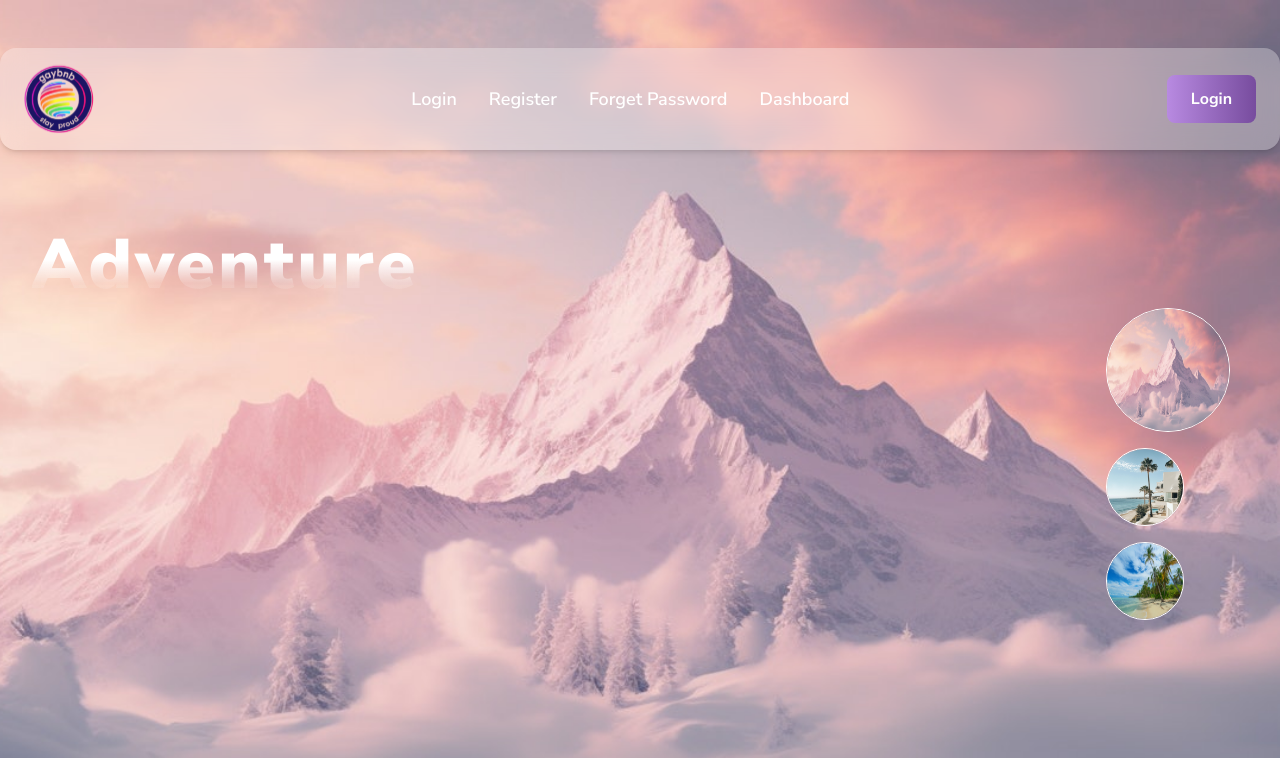
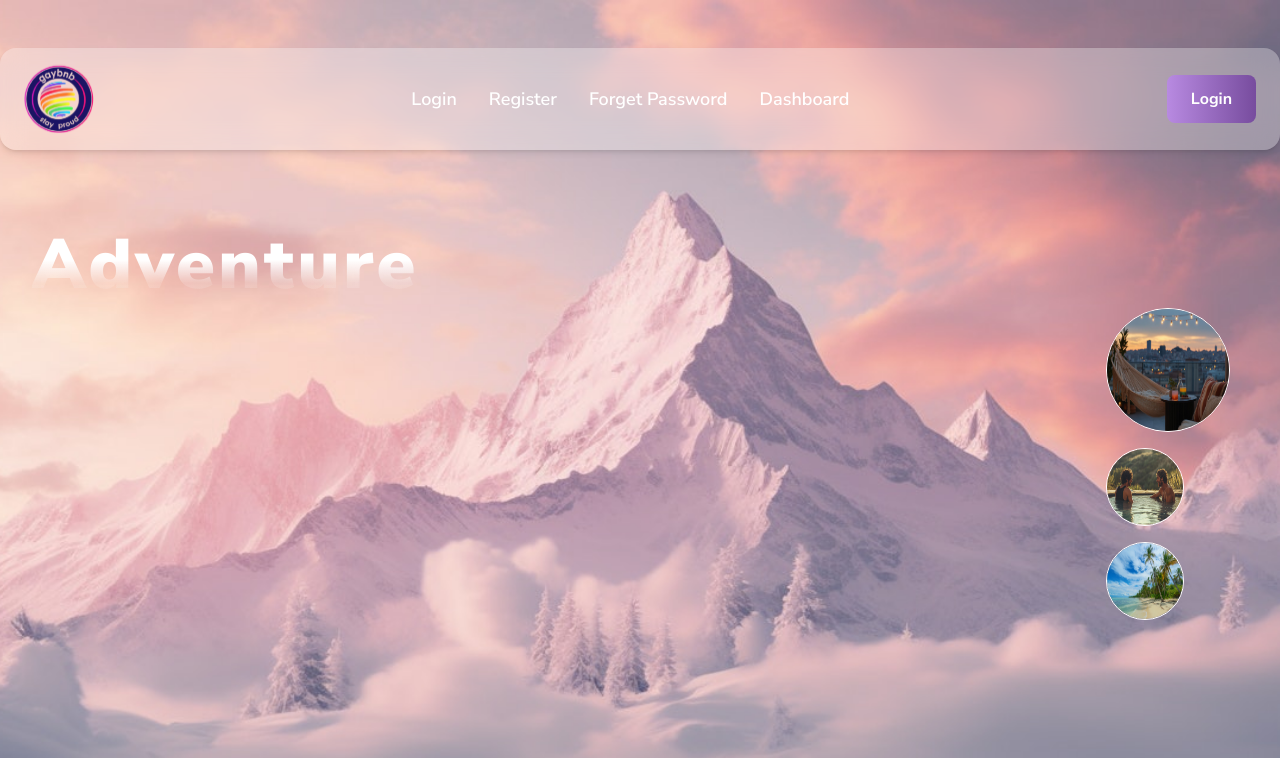
Before and after one commit to zeshanjaffer/gayBnB_Front-End, a Next.js app: page / in a window 1280 px wide. Shown: the top 758 px of the page. Built offline with nearby package versions, Linux system fonts and the light colour scheme.

Commit message:
Your commit message

```diff
--- a/src/pages/index.tsx
+++ b/src/pages/index.tsx
@@ -55,24 +55,24 @@ export default function Home() {
             <button
               onMouseEnter={() => setDescription("Find the best destinations, tips, and experiences to make your travels seamless and memorable.")}
               onMouseLeave={() => setDescription("")}
-              onClick={() => handleImageClick("/heroimage1.jpg", "Find the best destinations, tips, and experiences to make your travels seamless and memorable.", 0)}
+              onClick={() => handleImageClick("/heroimage1.jpeg", "Find the best destinations, tips, and experiences to make your travels seamless and memorable.", 0)}
               className={`border-[1.26px] border-white rounded-full hover:opacity-80 transition-all duration-300 ${
                 selectedButton === 0 ? "w-[90px] h-[90px] md:w-[124px] md:h-[124px]" : "w-[50px] h-[50px] md:w-[78px] md:h-[78px]"
               }`}
             >
-              <Image src="/heroimage1.jpg" alt="Destination 1" width={selectedButton === 0 ? 124 : 78} height={selectedButton === 0 ? 124 : 78} className="rounded-full h-full" />
+              <Image src="/heroimage1.jpeg" alt="Destination 1" width={selectedButton === 0 ? 124 : 78} height={selectedButton === 0 ? 124 : 78} className="rounded-full h-full" />
             </button>
 
             {/* Second Button */}
             <button
               onMouseEnter={() => setDescription("Discover hidden gems and local secrets.")}
               onMouseLeave={() => setDescription("")}
-              onClick={() => handleImageClick("/heroimage2.jpg", "Discover hidden gems and local secrets.", 1)}
+              onClick={() => handleImageClick("/heroimage2.jpeg", "Discover hidden gems and local secrets.", 1)}
               className={`border-[1.26px] border-white rounded-full hover:opacity-80 transition-all duration-300 ${
                 selectedButton === 1 ? "w-[90px] h-[90px] md:w-[124px] md:h-[124px]" : "w-[50px] h-[50px] md:w-[78px] md:h-[78px]"
               }`}
             >
-              <Image src="/heroimage2.jpg" alt="Destination 2" width={selectedButton === 1 ? 124 : 78} height={selectedButton === 1 ? 124 : 78} className="rounded-full h-full" />
+              <Image src="/heroimage2.jpeg" alt="Destination 2" width={selectedButton === 1 ? 124 : 78} height={selectedButton === 1 ? 124 : 78} className="rounded-full h-full" />
             </button>
 
             {/* Third Button */}
```
Also changed, not shown: public/heroimage1.jpeg (added), public/heroimage2.jpeg (added).
